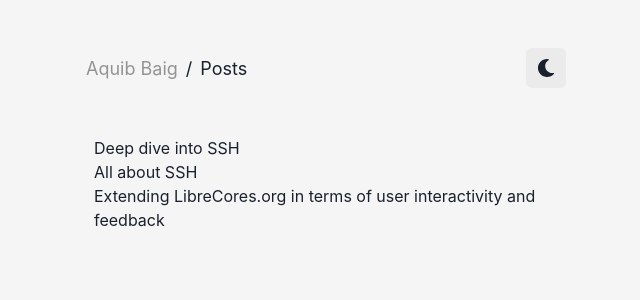
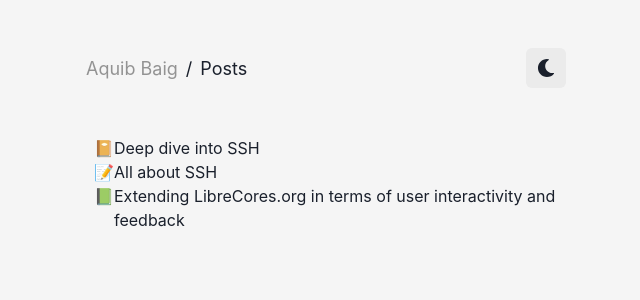
Before and after one commit to aquibbaig/web, a Next.js app: page /posts in a window 1280 px wide. Shown: the top 300 px of the page, without its empty margins (314-954 px from the left). Built offline with nearby package versions, Linux system fonts and the light colour scheme.

Commit message:
add emojis to posts

```diff
--- a/src/pages/posts/index.js
+++ b/src/pages/posts/index.js
@@ -6,14 +6,17 @@ import { postFilePaths, POSTS_PATH } from '../../utils/mdxUtils'
 import Link from 'next/link'
 import _ from 'lodash'
 import { Box, List, ListItem } from '@chakra-ui/react'
+import { blogPostRandom } from '../../utils/randomEmoji'
 
 export default function Posts({ posts })  {
+  posts.map(post => console.log(post.filePath%2))
   return (
     <PageLayout>
       <Box p={2}>
         <List>
           {posts.map((post) => (
-            <ListItem key={post.filePath}>
+            <ListItem key={post.filePath} d="flex">
+              {blogPostRandom(post.filePath)}
               <Link
                 as={`/posts/${post.filePath.replace(/\.mdx?$/, '')}`}
                 href={`/posts/[slug]`}
--- /dev/null
+++ b/src/utils/randomEmoji.js
@@ -0,0 +1,14 @@
+export const blogPostRandom = (inputStr) => {
+  return blogPostEmojis[inputStr.length%8]
+}
+
+const blogPostEmojis = {
+  0: "📚",
+  1: "📔",
+  2: "📘",
+  3: "📒",
+  4: "🎒",
+  5: "📗",
+  6: "📙",
+  7: "📝",
+}
```
Also changed, not shown: src/posts/ssh-deep-dive.mdx (+2 -6 lines).
